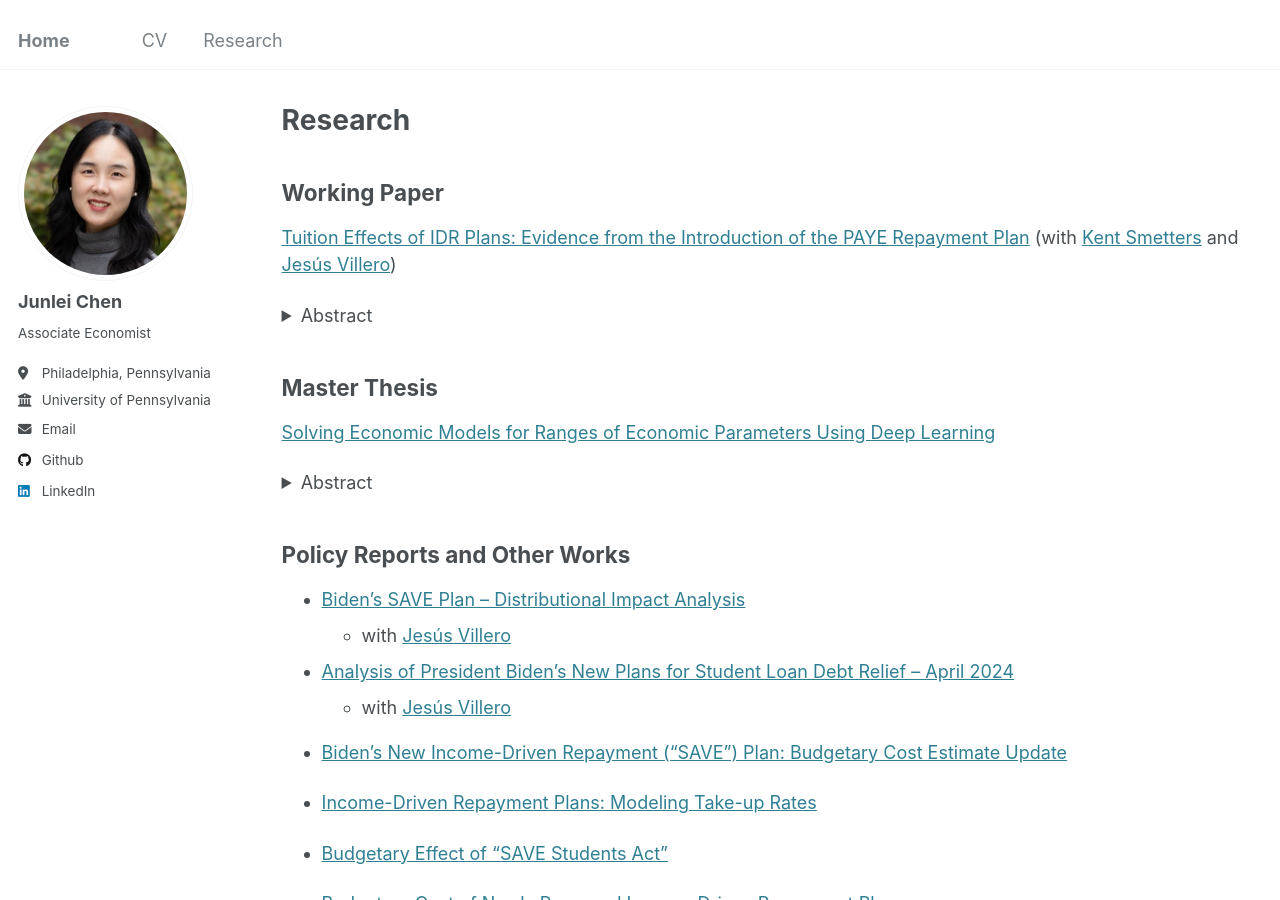
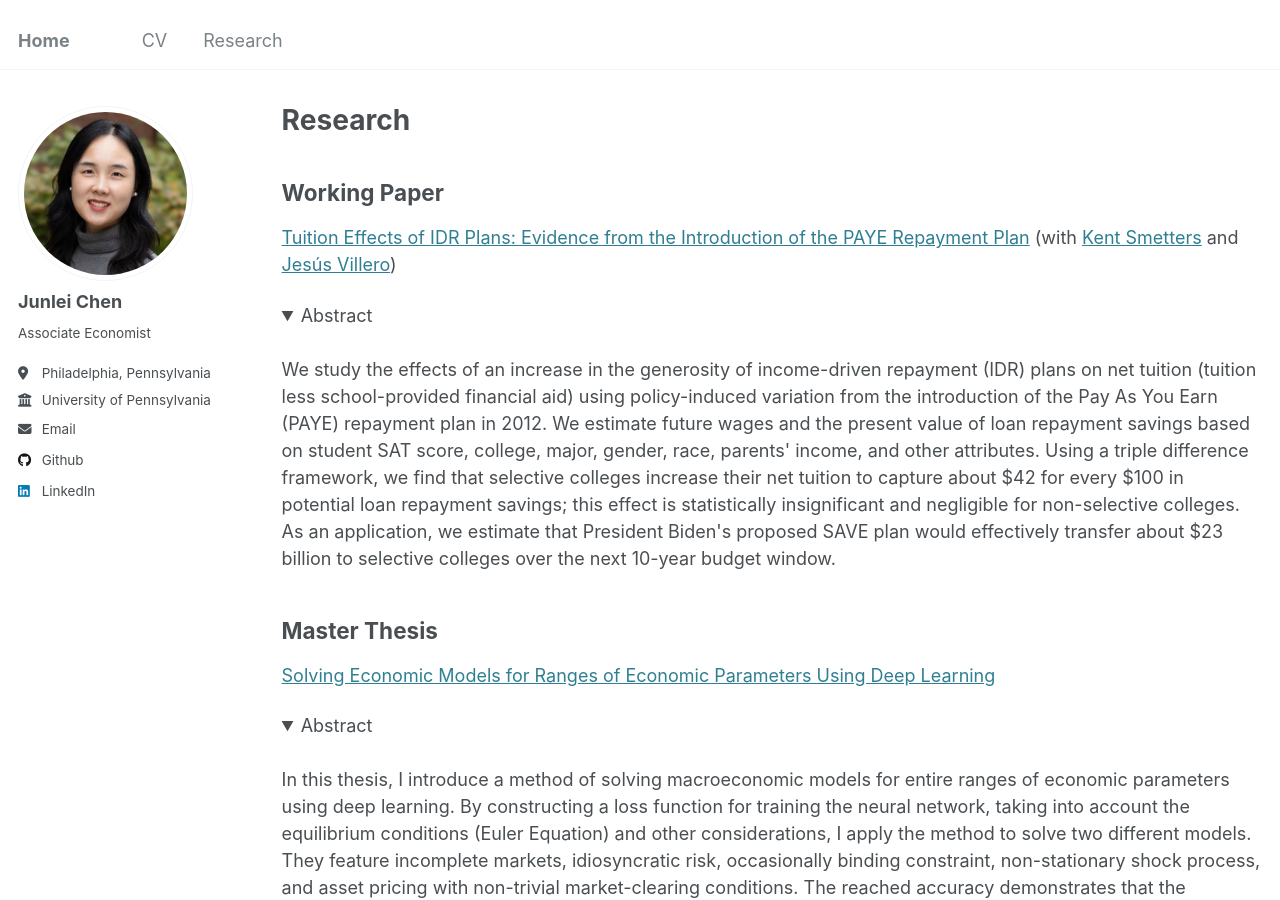
Before and after one commit to Junlei-Chen/junlei-chen.github.io, a Jekyll site: the page built from _pages/research.md, in a window 1280 px wide and 900 px high. Built offline with Jekyll 4.4.1, drawn with Linux system fonts in a browser that asks for light colours.

Commit message:
Changed abstract to open at default

```diff
--- a/_pages/research.md
+++ b/_pages/research.md
@@ -10,7 +10,7 @@ author_profile: true
 ## Working Paper
 
 [Tuition Effects of IDR Plans: Evidence from the Introduction of the PAYE Repayment Plan](http://junlei-chen.github.io/files/idr_tuition_paper.pdf) (with [Kent Smetters](https://bepp.wharton.upenn.edu/profile/smetters/) and [Jesús Villero](https://jesusvillero.com/))
-<details>
+<details open>
 <summary>Abstract</summary>
 <br>
 We study the effects of an increase in the generosity of income-driven repayment (IDR) plans on net tuition (tuition less school-provided financial aid) using policy-induced variation from the introduction of the Pay As You Earn (PAYE) repayment plan in 2012. We estimate future wages and the present value of loan repayment savings based on student SAT score, college, major, gender, race, parents' income, and other attributes. Using a triple difference framework, we find that selective colleges increase their net tuition to capture about $42 for every $100 in potential loan repayment savings; this effect is statistically insignificant and negligible for non-selective colleges. As an application, we estimate that President Biden's proposed SAVE plan would effectively transfer about $23 billion to selective colleges over the next 10-year budget window.
@@ -18,7 +18,7 @@ We study the effects of an increase in the generosity of income-driven repayment
 
 ## Master Thesis
 [Solving Economic Models for Ranges of Economic Parameters Using Deep Learning](http://junlei-chen.github.io/files/junlei_chen_master_thesis.pdf)
-<details>
+<details open>
 <summary>Abstract</summary>
 <br>
 In this thesis, I introduce a method of solving macroeconomic models for entire ranges of economic parameters using deep learning. By constructing a loss function for training the neural network, taking into account the equilibrium conditions (Euler Equation) and other considerations, I apply the method to solve two different models. They feature incomplete markets, idiosyncratic risk, occasionally binding constraint, non-stationary shock process, and asset pricing with non-trivial market-clearing conditions. The reached accuracy demonstrates that the implemented method can compute satisfactory approximations. Furthermore, I present a novel algorithm to calibrate the extended parameters matching with real-world economic indices using gradient descent, which can bring insights to public policy construction, economic decision-making process, etc.
```
